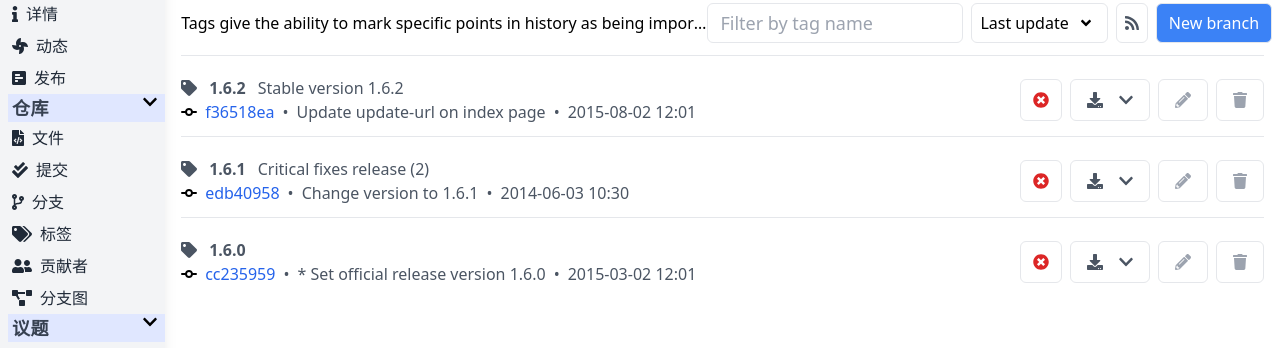
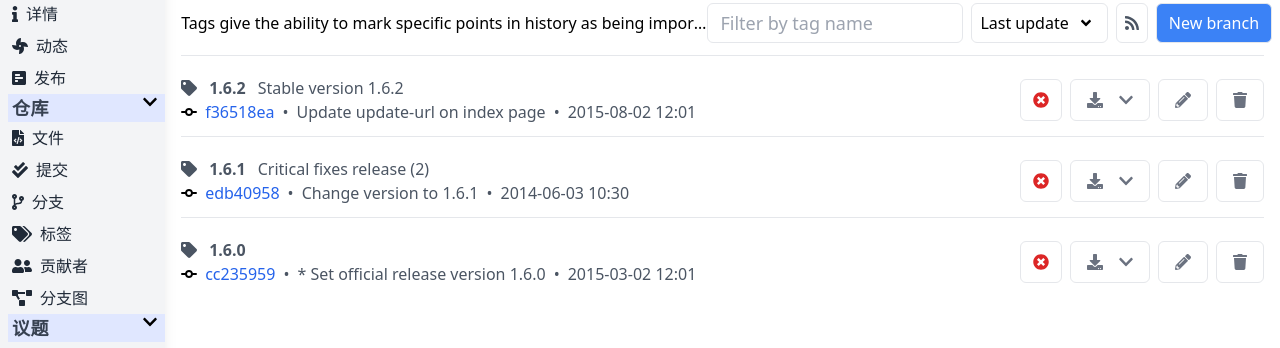
Before and after one commit to tujiapeng/SVNLab, a Vue app: page /#/projectOps/Project/RepoTags in a window 1280 px wide. Shown: the part 142-490 px from the top of the page. Built offline with nearby package versions, Linux system fonts and the light colour scheme.

Commit message:
fix tag page icon color

```diff
--- a/src/views/Project/RepoTags.vue
+++ b/src/views/Project/RepoTags.vue
@@ -99,7 +99,7 @@
     </div>
 
     <!-- link and buttons  -->
-    <div class="flex items-center gap-x-2">
+    <div class="flex items-center gap-x-2 text-gray-500">
         <button
               class="
                 px-3
@@ -134,7 +134,7 @@
                   hover:bg-gray-100 hover:cursor-not-allowed
                 "
               >
-                <font-awesome-icon icon="pencil-alt" class="mx-2 text-gray-400" />
+                <font-awesome-icon icon="pencil-alt" class="mx-2" />
               </button>
           <button
                 class="
@@ -145,7 +145,7 @@
                   hover:bg-gray-100 hover:cursor-not-allowed
                 "
               >
-                <font-awesome-icon icon="trash" class="mx-2 text-gray-400" />
+                <font-awesome-icon icon="trash" class="mx-2" />
               </button>
     </div>
     <!-- end of buttons -->
```
